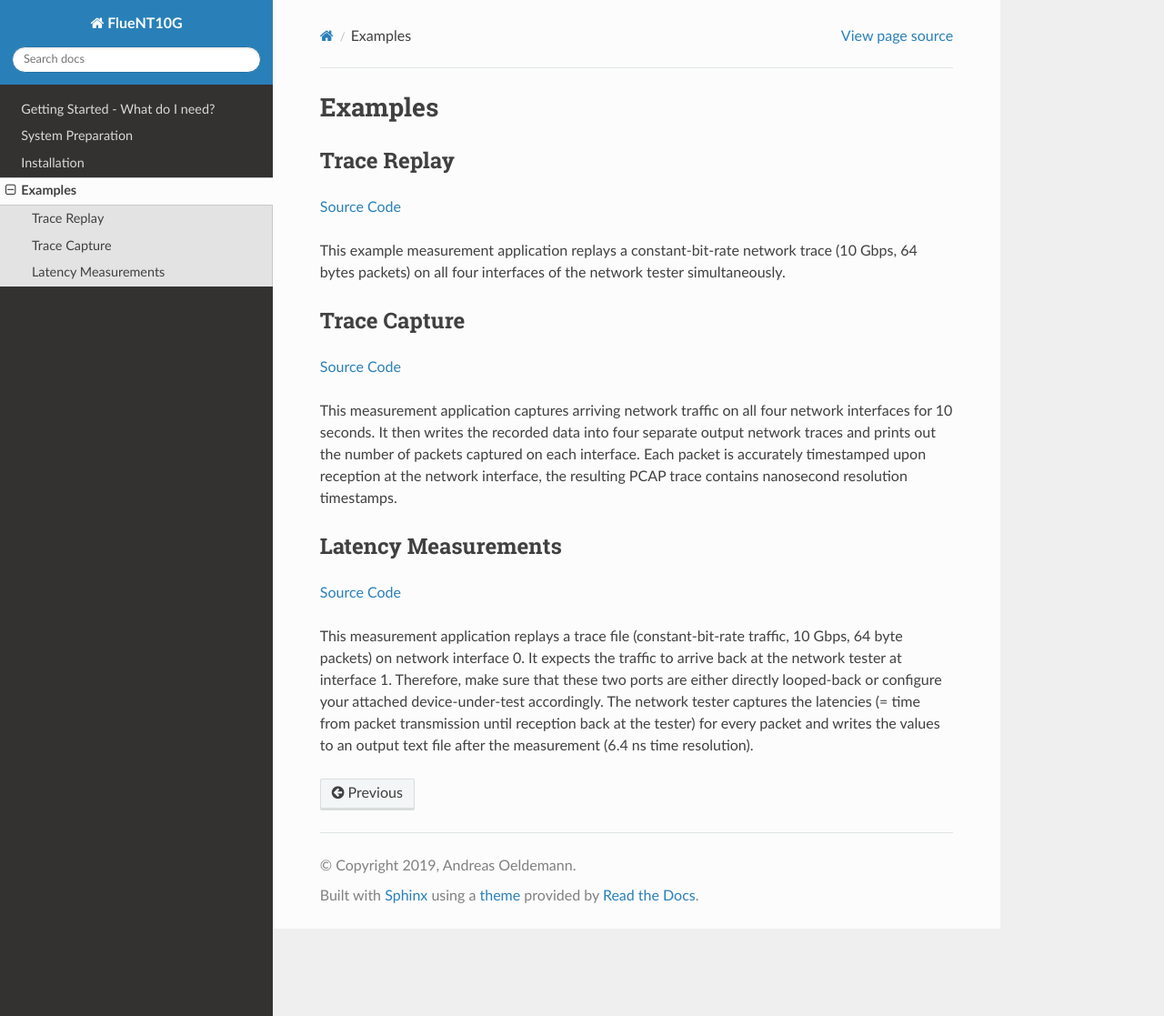
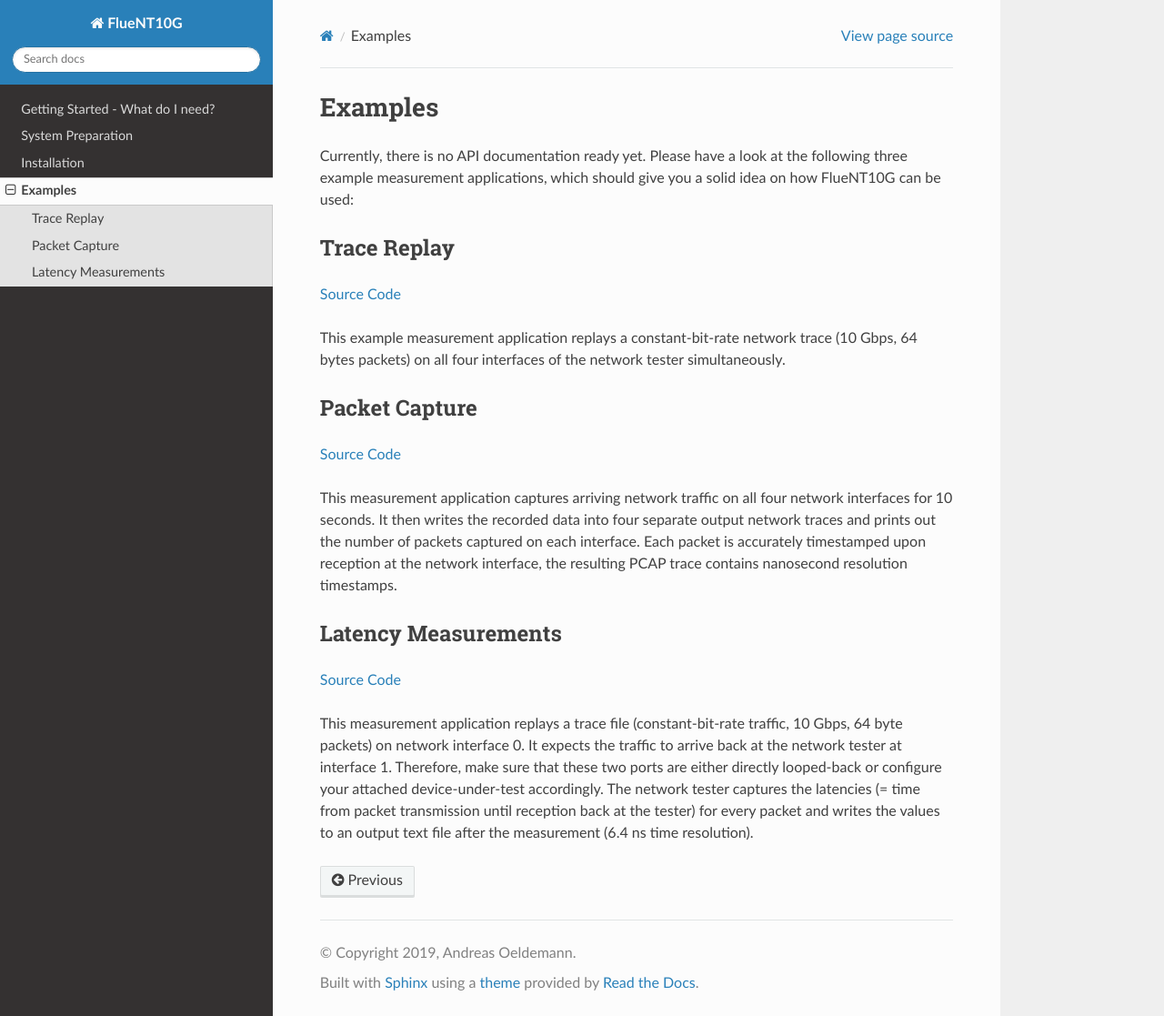
Before and after one commit to aoeldemann/fluent10g, a Sphinx documentation site: the page built from docs/examples.rst, in a window 1280 px wide and 1117 px high. Shown: the whole window at 91% size. Built offline with Sphinx 7.4.7 and the Read the Docs theme 2.0.0, drawn with Linux system fonts in a browser that asks for light colours.

Commit message:
doc: extended examples

```diff
--- a/docs/examples.rst
+++ b/docs/examples.rst
@@ -1,6 +1,9 @@
 ########
 Examples
 ########
+
+Currently, there is no API documentation ready yet.
+Please have a look at the following three example measurement applications, which should give you a solid idea on how FlueNT10G can be used:
 
 Trace Replay
 ------------
@@ -12,8 +15,8 @@ This example measurement application replays a constant-bit-rate network trace (
 .. _Replay: https://github.com/aoeldemann/fluent10g/tree/master/examples/trace_replay
 __ Replay_
 
-Trace Capture
--------------
+Packet Capture
+--------------
 
 `Source Code`__
 
```
